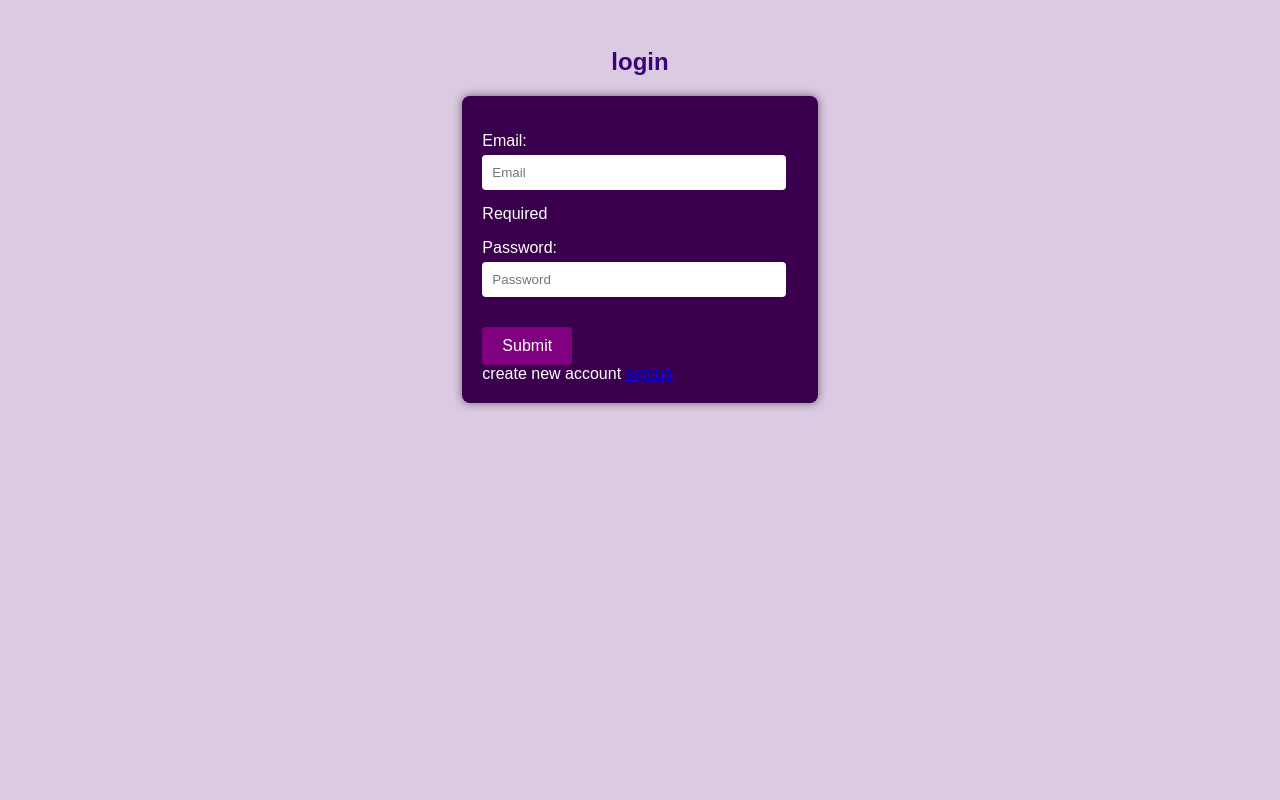
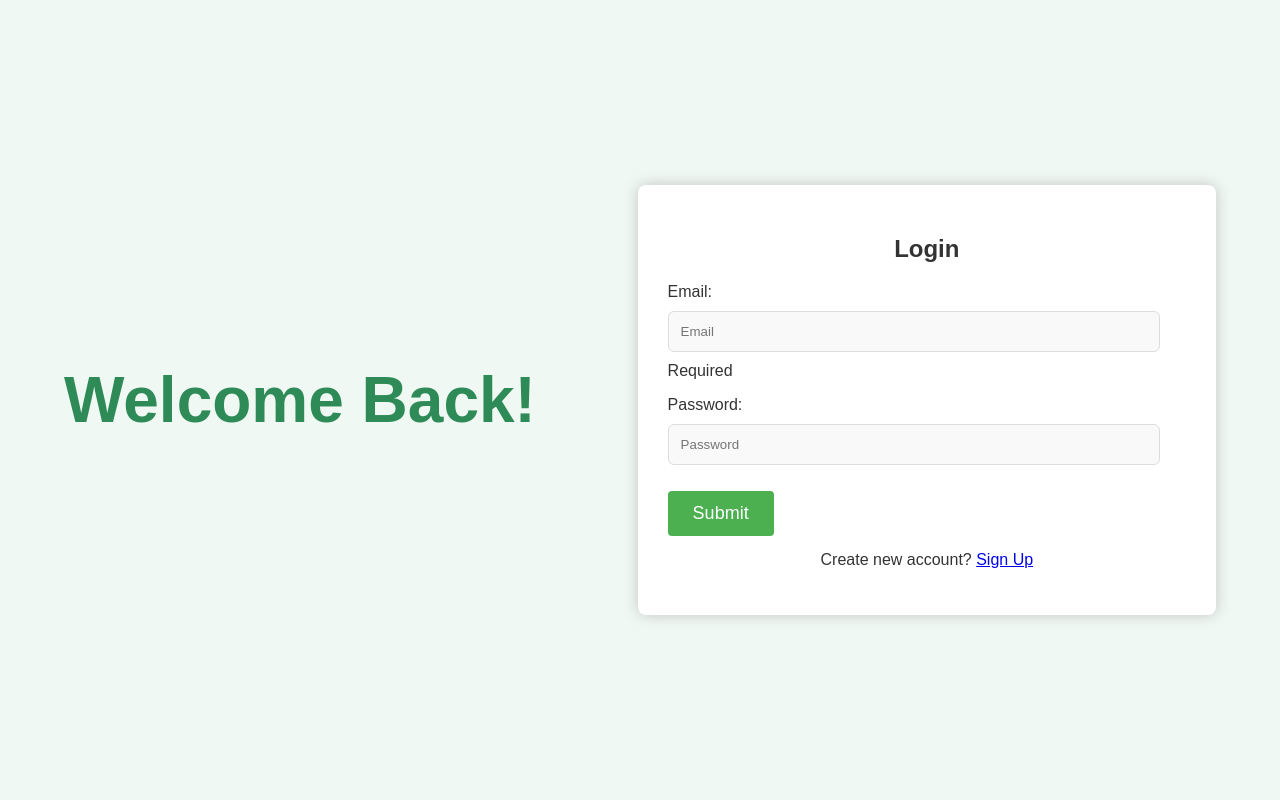
Before and after one commit to Karimsameh100/CrowdFounding, a Django app: page /founding/login/ in a window 1280 px wide. Run offline with Django 5.2, Linux system fonts and the light colour scheme; parts of the project's set-up code (start-up, migrations or seed data) failed here and were passed over.

Commit message:
login form styling

```diff
--- a/crowdfounding/founding/templates/founding/login.html
+++ b/crowdfounding/founding/templates/founding/login.html
@@ -1,4 +1,4 @@
-<!DOCTYPE html>
+<!-- <!DOCTYPE html>
 <html>
 
 <head>
@@ -77,4 +77,167 @@
 
 </body>
 
+</html> -->
+
+
+
+
+
+
+
+
+
+
+<!DOCTYPE html>
+<html>
+
+<head>
+    <meta charset="UTF-8">
+    <meta name="viewport" content="width=device-width, initial-scale=1.0">
+    <title>Login</title>
+    <style>
+        body {
+            background-color: #f0f8f4;
+            color: #333333;
+            font-family: 'Arial', sans-serif;
+            margin: 0;
+            padding: 0;
+            display: flex;
+            justify-content: center;
+            align-items: center;
+            height: 100vh;
+            text-align: center;
+        }
+
+        .container {
+            display: flex;
+            justify-content: space-between;
+            align-items: center;
+            width: 90%;
+            max-width: 1200px;
+        }
+
+        .form-container {
+            background-color: #ffffff;
+            padding: 30px;
+            border-radius: 8px;
+            text-align: left;
+            box-shadow: 0px 0px 15px rgba(0, 0, 0, 0.2);
+            width: 45%;
+        }
+
+        .form-container input[type="text"],
+        .form-container input[type="email"],
+        .form-container input[type="password"],
+        .form-container input[type="file"] {
+            width: 90%;
+            padding: 12px;
+            margin: 10px 0;
+            border: 1px solid #ddd;
+            border-radius: 6px;
+            background-color: #f9f9f9;
+            color: #333;
+        }
+
+        .form-container button[type="submit"] {
+            background-color: #4CAF50;
+            color: #ffffff;
+            padding: 12px 25px;
+            border: none;
+            border-radius: 4px;
+            cursor: pointer;
+            font-size: 18px;
+        }
+
+        .form-container button[type="submit"]:hover {
+            background-color: #45a049;
+        }
+
+        .message-container {
+            width: 45%;
+            color: #2e8b57;
+            text-align: left;
+        }
+
+        .message-container h2 {
+            font-size: 4rem;
+            margin: 0;
+        }
+
+        .popup {
+            display: none;
+            position: fixed;
+            left: 50%;
+            top: 50%;
+            transform: translate(-50%, -50%);
+            background-color: #ffffff;
+            border: 1px solid #ddd;
+            border-radius: 8px;
+            padding: 30px;
+            width: 80%;
+            max-width: 800px;
+            box-shadow: 0px 0px 15px rgba(0, 0, 0, 0.2);
+            z-index: 1000;
+        }
+
+        .popup button {
+            background-color: #4CAF50;
+            color: #ffffff;
+            padding: 10px 20px;
+            border: none;
+            border-radius: 4px;
+            cursor: pointer;
+        }
+
+        .popup button:hover {
+            background-color: #45a049;
+        }
+
+        .popup a {
+            text-decoration: none;
+            color: #4CAF50;
+        }
+    </style>
+</head>
+
+<body>
+    <div class="container">
+        <div class="message-container">
+            <h2>Welcome Back!</h2>
+        </div>
+        <div class="form-container">
+            <h2 style="text-align: center;">Login</h2>
+            <form method="post" enctype="multipart/form-data">
+                {% csrf_token %}
+                {{ form.as_p }}
+                <button type="submit">Submit</button>
+                <p style="text-align: center; margin-top: 15px;">
+                    Create new account? <a href="{% url 'register' %}">Sign Up</a>
+                </p>
+            </form>
+        </div>
+    </div>
+
+    <!-- Popup  -->
+    <div id="success-popup" class="popup">
+        <p>Login successful!</p>
+        <p>Do you want to <a href="/home">proceed to your account?</a></p>
+        <button onclick="closePopup()">Close</button>
+    </div>
+
+    <script>
+        // Show popup if login was successful
+        window.onload = function () {
+            {% if success %}
+            document.getElementById('success-popup').style.display = 'block';
+            {% endif %}
+        };
+
+        function closePopup() {
+            document.getElementById('success-popup').style.display = 'none';
+        }
+    </script>
+
+</body>
+
 </html>
--- a/crowdfounding/founding/urls.py
+++ b/crowdfounding/founding/urls.py
@@ -8,7 +8,7 @@ from . import views
 urlpatterns = [
     path('', views.home, name='home'),
     path('register/', register, name='register'),
-    path('activate/<uidb64>/<token>/', views.activate_account, name='activate'),
+    # path('activate/<uidb64>/<token>/', views.activate_account, name='activate'),
     path('login/',views.login,name='login'),
     path('projectlist/', views.project_list, name='project_list'),
     path('project/<int:pk>/', views.project_detail, name='project_detail'),
--- a/crowdfounding/founding/views.py
+++ b/crowdfounding/founding/views.py
@@ -125,23 +125,61 @@ from .forms import RegistrationForm
 
 
 
+from django.shortcuts import render, redirect
+from .forms import RegistrationForm
+from django.contrib.auth.models import User
+
+def register(request):
+    if request.method == 'POST':
+        form = RegistrationForm(request.POST, request.FILES)
+        if form.is_valid():
+
+            user = User(
+                first_name=form.cleaned_data['first_name'],
+                last_name=form.cleaned_data['last_name'],
+                email=form.cleaned_data['email'],
+                username=form.cleaned_data['email']
+            )
+            user.set_password(form.cleaned_data['password'])
+            user.save()
+
+
+            return render(request, 'founding/registerform.html', {
+                'form': form,
+                'success': True
+            })
+    else:
+        form = RegistrationForm()
+
+    return render(request, 'founding/registerform.html', {'form': form})
+# -------------------------act
+
 # from django.shortcuts import render, redirect
 # from .forms import RegistrationForm
 # from django.contrib.auth.models import User
+# from .models import Profile
+# # from .utils import send_activation_email  # تأكد من أن وظيفة send_activation_email متاحة هنا
 
 # def register(request):
 #     if request.method == 'POST':
 #         form = RegistrationForm(request.POST, request.FILES)
 #         if form.is_valid():
 
+
 #             user = User(
 #                 first_name=form.cleaned_data['first_name'],
 #                 last_name=form.cleaned_data['last_name'],
 #                 email=form.cleaned_data['email'],
-#                 username=form.cleaned_data['email']
+#                 username=form.cleaned_data['email'],
+#                 is_active=False
 #             )
 #             user.set_password(form.cleaned_data['password'])
 #             user.save()
+
+#             profile = Profile(user=user)
+#             profile.save()
+
+#             send_activation_email(user, request)
 
 
 #             return render(request, 'founding/registerform.html', {
@@ -152,43 +190,6 @@ from .forms import RegistrationForm
 #         form = RegistrationForm()
 
 #     return render(request, 'founding/registerform.html', {'form': form})
-
-from django.shortcuts import render, redirect
-from .forms import RegistrationForm
-from django.contrib.auth.models import User
-from .models import Profile
-# from .utils import send_activation_email  # تأكد من أن وظيفة send_activation_email متاحة هنا
-
-def register(request):
-    if request.method == 'POST':
-        form = RegistrationForm(request.POST, request.FILES)
-        if form.is_valid():
-
-
-            user = User(
-                first_name=form.cleaned_data['first_name'],
-                last_name=form.cleaned_data['last_name'],
-                email=form.cleaned_data['email'],
-                username=form.cleaned_data['email'],
-                is_active=False
-            )
-            user.set_password(form.cleaned_data['password'])
-            user.save()
-
-            profile = Profile(user=user)
-            profile.save()
-
-            send_activation_email(user, request)
-
-
-            return render(request, 'founding/registerform.html', {
-                'form': form,
-                'success': True
-            })
-    else:
-        form = RegistrationForm()
-
-    return render(request, 'founding/registerform.html', {'form': form})
 
 # ////////////////////////
 from django.contrib.auth import authenticate, login as auth_login
@@ -226,35 +227,35 @@ def login(request):
 
 
     # -------------------------------------------------activation
-import hashlib
-import random
-from django.core.mail import send_mail
-from django.utils.http import urlsafe_base64_encode
-from django.utils.encoding import force_bytes
-from django.template.loader import render_to_string
-from django.contrib.sites.shortcuts import get_current_site
-from django.urls import reverse
-from .models import Profile
+# import hashlib
+# import random
+# from django.core.mail import send_mail
+# from django.utils.http import urlsafe_base64_encode
+# from django.utils.encoding import force_bytes
+# from django.template.loader import render_to_string
+# from django.contrib.sites.shortcuts import get_current_site
+# from django.urls import reverse
+# from .models import Profile
 
-def send_activation_email(user, request):
-    token = hashlib.sha256(str(random.random()).encode()).hexdigest()
-    profile = Profile.objects.get(user=user)
-    profile.activation_token = token
-    profile.activation_token_created_at = now()
-    profile.save()
+# def send_activation_email(user, request):
+#     token = hashlib.sha256(str(random.random()).encode()).hexdigest()
+#     profile = Profile.objects.get(user=user)
+#     profile.activation_token = token
+#     profile.activation_token_created_at = now()
+#     profile.save()
 
-    current_site = get_current_site(request)
-    mail_subject = 'Activate your account'
-    uid = urlsafe_base64_encode(force_bytes(user.pk))
-    activation_link = reverse('activate', kwargs={'uidb64': uid, 'token': token})
-    activation_url = f'http://{current_site.domain}{activation_link}'
+#     current_site = get_current_site(request)
+#     mail_subject = 'Activate your account'
+#     uid = urlsafe_base64_encode(force_bytes(user.pk))
+#     activation_link = reverse('activate', kwargs={'uidb64': uid, 'token': token})
+#     activation_url = f'http://{current_site.domain}{activation_link}'
 
-    message = render_to_string('founding/activation_email.html', {
-        'user': user,
-        'activation_url': activation_url,
-    })
+#     message = render_to_string('founding/activation_email.html', {
+#         'user': user,
+#         'activation_url': activation_url,
+#     })
 
-    send_mail(mail_subject, message, 'noreply@yourdomain.com', [user.email])
+#     send_mail(mail_subject, message, 'noreply@yourdomain.com', [user.email])
 
 
 
@@ -267,26 +268,26 @@ def send_activation_email(user, request):
 
 
 
-from django.contrib.auth.models import User
-from django.utils.http import urlsafe_base64_decode
-from django.shortcuts import render, redirect, get_object_or_404
-from django.utils.encoding import force_str
-from .models import Profile
+# from django.contrib.auth.models import User
+# from django.utils.http import urlsafe_base64_decode
+# from django.shortcuts import render, redirect, get_object_or_404
+# from django.utils.encoding import force_str
+# from .models import Profile
 
-def activate_account(request, uidb64, token):
-    try:
-        uid = force_str(urlsafe_base64_decode(uidb64))
-        user = User.objects.get(pk=uid)
-        profile = Profile.objects.get(user=user)
-    except (TypeError, ValueError, OverflowError, User.DoesNotExist, Profile.DoesNotExist):
-        user = None
+# def activate_account(request, uidb64, token):
+#     try:
+#         uid = force_str(urlsafe_base64_decode(uidb64))
+#         user = User.objects.get(pk=uid)
+#         profile = Profile.objects.get(user=user)
+#     except (TypeError, ValueError, OverflowError, User.DoesNotExist, Profile.DoesNotExist):
+#         user = None
 
-    if user and profile.activation_token == token and not profile.is_token_expired():
-        user.is_active = True
-        user.save()
-        profile.is_active = True
-        profile.activation_token = None
-        profile.save()
-        return render(request, 'founding/activation_success.html')
-    else:
-        return render(request, 'founding/activation_failed.html')
+#     if user and profile.activation_token == token and not profile.is_token_expired():
+#         user.is_active = True
+#         user.save()
+#         profile.is_active = True
+#         profile.activation_token = None
+#         profile.save()
+#         return render(request, 'founding/activation_success.html')
+#     else:
+#         return render(request, 'founding/activation_failed.html')
```
Also changed, not shown: crowdfounding/crowdfounding/settings.py (+13 -13 lines), crowdfounding/founding/models.py (+11 -11 lines), crowdfounding/db.sqlite3.
